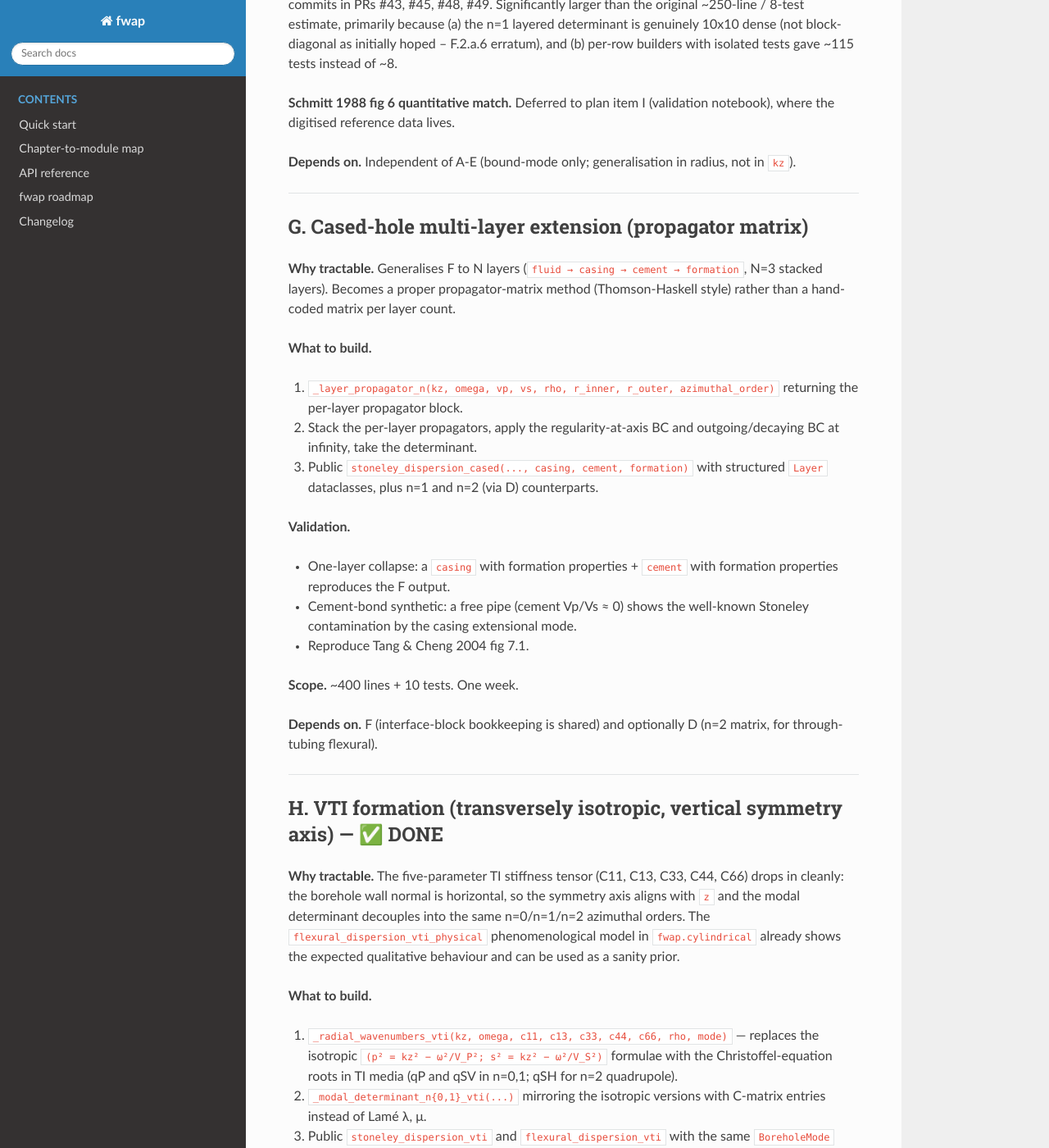
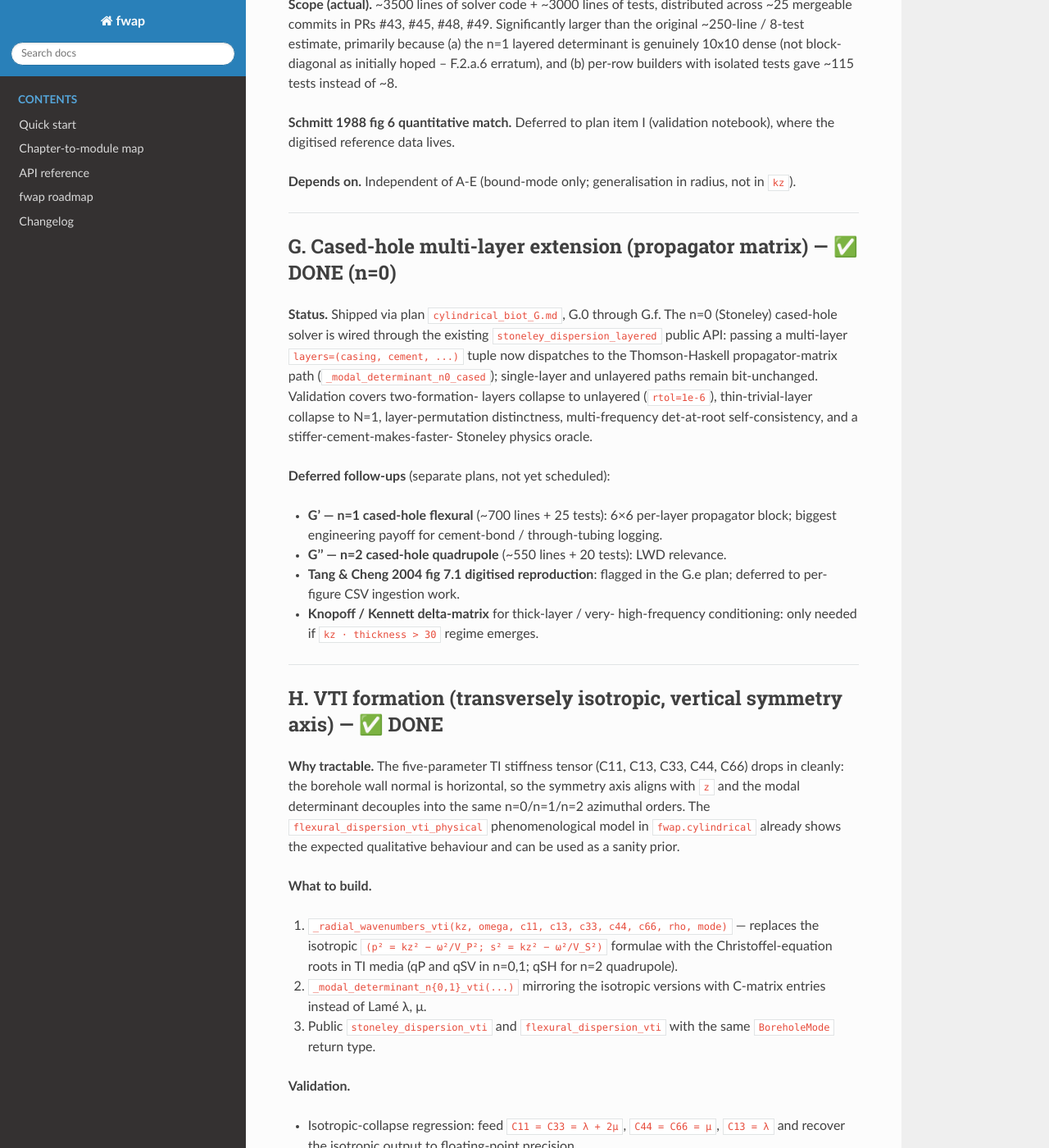
Before and after one commit to ingehap/fwap, a Sphinx documentation site: the page built from docs/plans/cylindrical_biot.md, in a window 1280 px wide and 1400 px high, scrolled down 5432 px. Shown: the whole window at 82% size. Built offline with Sphinx 7.4.7 and the Read the Docs theme 3.1.0, drawn with Linux system fonts in a browser that asks for light colours; pages that are not in the unit, such as notebooks, are missing from menus; some of the changed text lies outside the part shown.

Commit message:
Mark plan G (n=0) done; refresh module-docstring scope (G.f)
Closes plan G for the n=0 cased-hole Stoneley path:

* ``docs/plans/cylindrical_biot.md`` -- mark item G ✅ DONE (n=0)
  with a status pointer at the G sub-plan; flag G' / G'' / Tang
  & Cheng fig 7.1 as deferred follow-ups; refresh the status
  snapshot and Suggested-order section.
* ``docs/plans/cylindrical_biot_G.md`` -- check off G.0 through
  G.f; add commit pointers for every landing step (881efcd
  through 9df7a78, 8 commits).
* ``fwap/cylindrical_solver.py`` -- module-docstring "Scope"
  block now describes the cased-hole multi-layer extension
  alongside the existing single-extra-layer and VTI sections.
  Steers users to ``docs/plans/cylindrical_biot_G.md`` plan G
  for the full breakdown.

Total G landing footprint (8 commits): G.0 foundation -> G.a
math scaffolding (+ erratum) -> G.b.1 / G.b.2 (per-layer
propagator) -> G.c (stacked modal determinant; N=1 numerical
match with F.1 to rtol=1e-10) -> G.d (multi-layer brentq path
in stoneley_dispersion_layered) -> G.e (multi-frequency
hardening + cement-bond physics) -> this commit (docs sweep).

n=1 cased-hole flexural (G') and n=2 cased-hole quadrupole
(G'') are deferred to follow-up plans; the n=1 path in
flexural_dispersion_layered still raises NotImplementedError
for multi-layer stacks. Tang & Cheng 2004 fig 7.1 reproduction
is flagged in G.e and deferred.

```diff
--- a/docs/plans/cylindrical_biot.md
+++ b/docs/plans/cylindrical_biot.md
@@ -7,8 +7,10 @@ leaky-mode finish of `fwap.cylindrical_solver`, D-E add the n=2
 azimuthal order, F-G add radial layering, H adds anisotropy, and I
 is a cross-cutting validation deliverable.
 
-**Status snapshot.** A, B, C, D, E, F, H — ✅ DONE. Remaining: G
-(cased-hole multi-layer) and I (validation notebook).
+**Status snapshot.** A, B, C, D, E, F, G (n=0 Stoneley), H —
+✅ DONE. Remaining: G' (n=1 cased-hole flexural; deferred
+follow-up to G), G'' (n=2 cased-hole quadrupole; deferred), and
+I (validation notebook).
 
 ## Existing scaffolding to reuse
 
@@ -305,36 +307,34 @@ generalisation in radius, not in `kz`).
 
 ---
 
-## G. Cased-hole multi-layer extension (propagator matrix)
+## G. Cased-hole multi-layer extension (propagator matrix) — ✅ DONE (n=0)
 
-**Why tractable.** Generalises F to N layers
-(`fluid → casing → cement → formation`, N=3 stacked layers).
-Becomes a proper propagator-matrix method (Thomson-Haskell style)
-rather than a hand-coded matrix per layer count.
+**Status.** Shipped via plan
+[`cylindrical_biot_G.md`](cylindrical_biot_G.md), G.0 through
+G.f. The n=0 (Stoneley) cased-hole solver is wired through the
+existing `stoneley_dispersion_layered` public API: passing a
+multi-layer `layers=(casing, cement, ...)` tuple now dispatches
+to the Thomson-Haskell propagator-matrix path
+(`_modal_determinant_n0_cased`); single-layer and unlayered
+paths remain bit-unchanged. Validation covers two-formation-
+layers collapse to unlayered (`rtol=1e-6`), thin-trivial-layer
+collapse to N=1, layer-permutation distinctness, multi-frequency
+det-at-root self-consistency, and a stiffer-cement-makes-faster-
+Stoneley physics oracle.
 
-**What to build.**
+**Deferred follow-ups** (separate plans, not yet scheduled):
 
-1. `_layer_propagator_n(kz, omega, vp, vs, rho, r_inner, r_outer,
-   azimuthal_order)` returning the per-layer propagator block.
-2. Stack the per-layer propagators, apply the regularity-at-axis
-   BC and outgoing/decaying BC at infinity, take the determinant.
-3. Public `stoneley_dispersion_cased(..., casing, cement,
-   formation)` with structured `Layer` dataclasses, plus n=1 and
-   n=2 (via D) counterparts.
-
-**Validation.**
-
-- One-layer collapse: a `casing` with formation properties +
-  `cement` with formation properties reproduces the F output.
-- Cement-bond synthetic: a free pipe (cement Vp/Vs ≈ 0) shows
-  the well-known Stoneley contamination by the casing extensional
-  mode.
-- Reproduce Tang & Cheng 2004 fig 7.1.
-
-**Scope.** ~400 lines + 10 tests. One week.
-
-**Depends on.** F (interface-block bookkeeping is shared) and
-optionally D (n=2 matrix, for through-tubing flexural).
+- **G' — n=1 cased-hole flexural** (~700 lines + 25 tests):
+  6×6 per-layer propagator block; biggest engineering payoff
+  for cement-bond / through-tubing logging.
+- **G'' — n=2 cased-hole quadrupole** (~550 lines + 20 tests):
+  LWD relevance.
+- **Tang & Cheng 2004 fig 7.1 digitised reproduction**:
+  flagged in the G.e plan; deferred to per-figure CSV ingestion
+  work.
+- **Knopoff / Kennett delta-matrix** for thick-layer / very-
+  high-frequency conditioning: only needed if `kz · thickness >
+  30` regime emerges.
 
 ---
 
@@ -422,12 +422,16 @@ incrementally per reference figure.
 The shortest viable path to a public leaky-mode product was
 A → C → B (about a week, shipped). The shortest path to LWD-
 grade processing was A → C → B → D → E (about two weeks,
-shipped). Layered and anisotropic work (F, H) shipped
+shipped). Layered and anisotropic work (F, G n=0, H) shipped
 independently of the leaky-mode chain. Remaining items:
 
-- **G** — cased-hole multi-layer (propagator-matrix). Depends
-  on F (done). Largest remaining scope; highest engineering
-  payoff for cased-hole logging.
+- **G'** — n=1 cased-hole flexural (deferred follow-up to G).
+  Mirrors G's propagator-matrix scaffolding with 6×6 per-layer
+  blocks. Highest engineering payoff for cement-bond / through-
+  tubing flexural logging.
+- **G''** — n=2 cased-hole quadrupole (deferred follow-up to G,
+  D). LWD relevance.
 - **I** — validation notebook against published dispersion
-  figures. Standalone deliverable; one figure per landed
-  solver. Smallest, most demo-friendly remaining item.
+  figures (Tang & Cheng 2004 fig 7.1 reproduction in particular,
+  flagged in the G.e plan). Standalone deliverable; one figure
+  per landed solver. Smallest, most demo-friendly remaining item.
```
Also changed, not shown: docs/plans/cylindrical_biot_G.md (+26 -8 lines), 1 other file.
